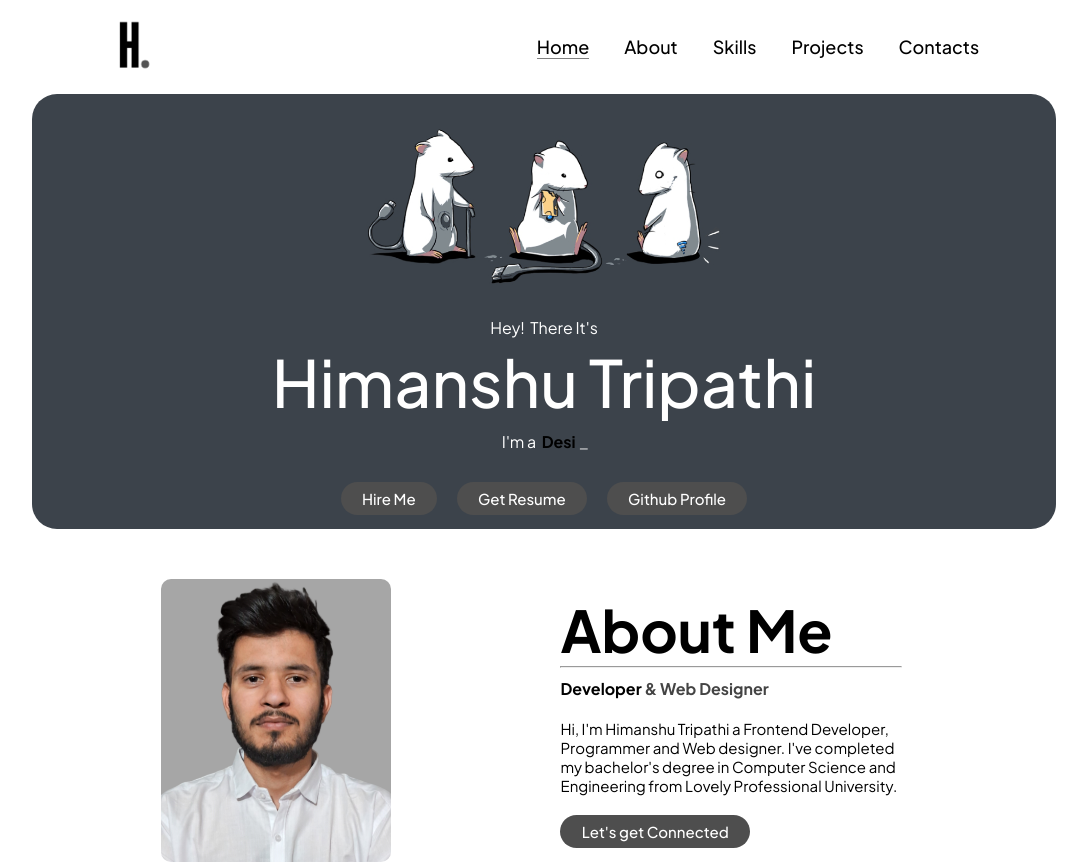
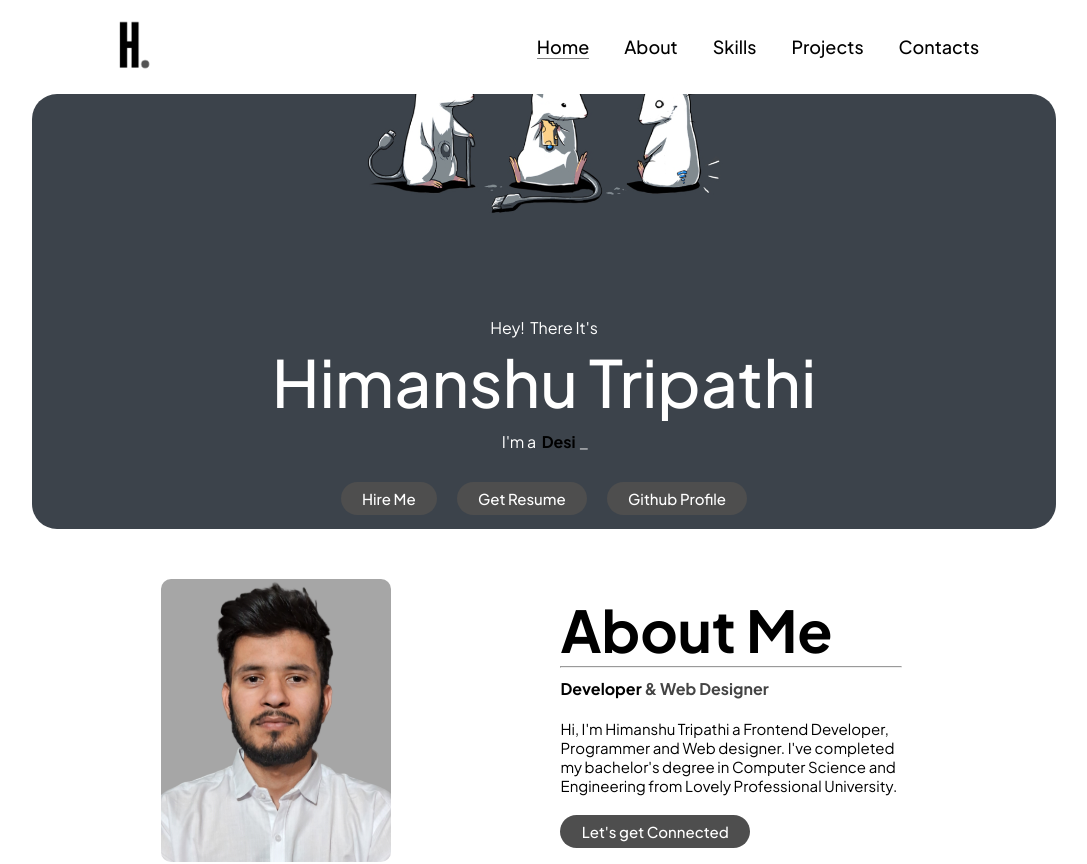
Before and after one commit to himxnshutripathi/personalportfolio, a React (Vite) app: page / in a window 1280 px wide. Shown: the top 864 px of the page, without its empty margins (96-1183 px from the left). Built offline with nearby package versions, Linux system fonts and the light colour scheme; a web font is replaced by a local one.

Commit message:
Update Header.css

```diff
--- a/src/Components/Header/Header.css
+++ b/src/Components/Header/Header.css
@@ -4,6 +4,7 @@
     height: 34vw;
     background: url(/public/header_img.png) no-repeat;
     background-size: cover;
+    background-position: center;
     border-radius: 25px;
     display: flex;
     justify-content: center;
@@ -117,7 +118,6 @@
         background-size: cover;
         height: 66vw;
         margin-bottom: 20px;
-        background-position: center;
     }
 
     .header-contents{
```
